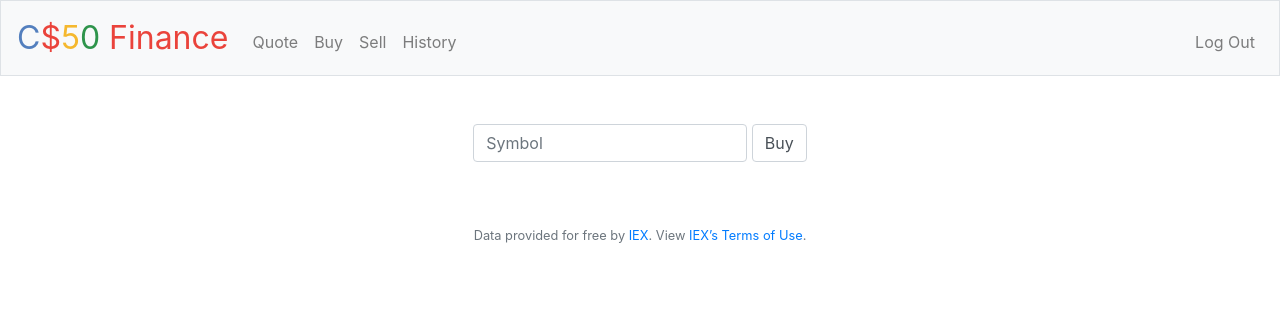
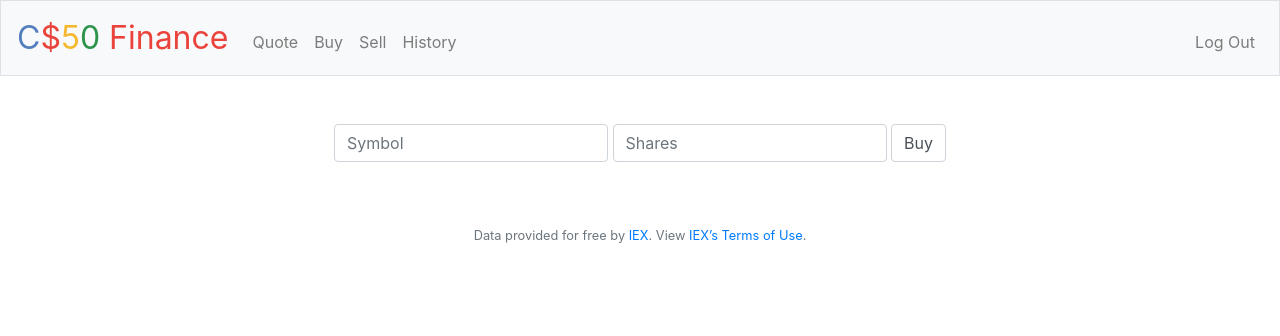
Before and after one commit to rogsfernandes/cs50, a Flask app: page /buy in a window 1280 px wide. Shown: the top 336 px of the page. Run offline with Flask 2, Linux system fonts and the light colour scheme; a user stored in the database is signed in; some libraries are stand-ins or nearby versions.

Commit message:
Adds shares quantity input to buy stocks page

```diff
--- a/week-9/finance/application.py
+++ b/week-9/finance/application.py
@@ -54,13 +54,16 @@ def index():
 @login_required
 def buy():
     # Buy shares of stock
-    if request.method == 'POST':
-        # Validate symbol request data
+    if request.method == "POST":
+        # Validate symbol
         if not request.form.get("symbol") or not lookup(request.form.get("symbol")):
-            return apology('Symbol not found!')
+            return apology("Symbol not found!")
+        # Validate shares number
+        if not request.form.get("shares") or int(request.form.get("shares")) < 0:
+            return apology("Shares quantity must be a positive number.")
         else:
             print(request.form.get("symbol"))
-            return apology('Not implemented!')
+            return apology("Not implemented!")
     else:
         return render_template("buy.html")
 
--- a/week-9/finance/templates/buy.html
+++ b/week-9/finance/templates/buy.html
@@ -7,6 +7,7 @@ Buy
 {% block main %}
 <form class="form-group" action="/buy" method="POST">
     <input class="form-control" placeholder="Symbol" type="text" name="symbol">
+    <input class="form-control" placeholder="Shares" type="number" name="shares">
     <input class="form-control" type="submit" value="Buy">
 </form>
 {% endblock %}
```
